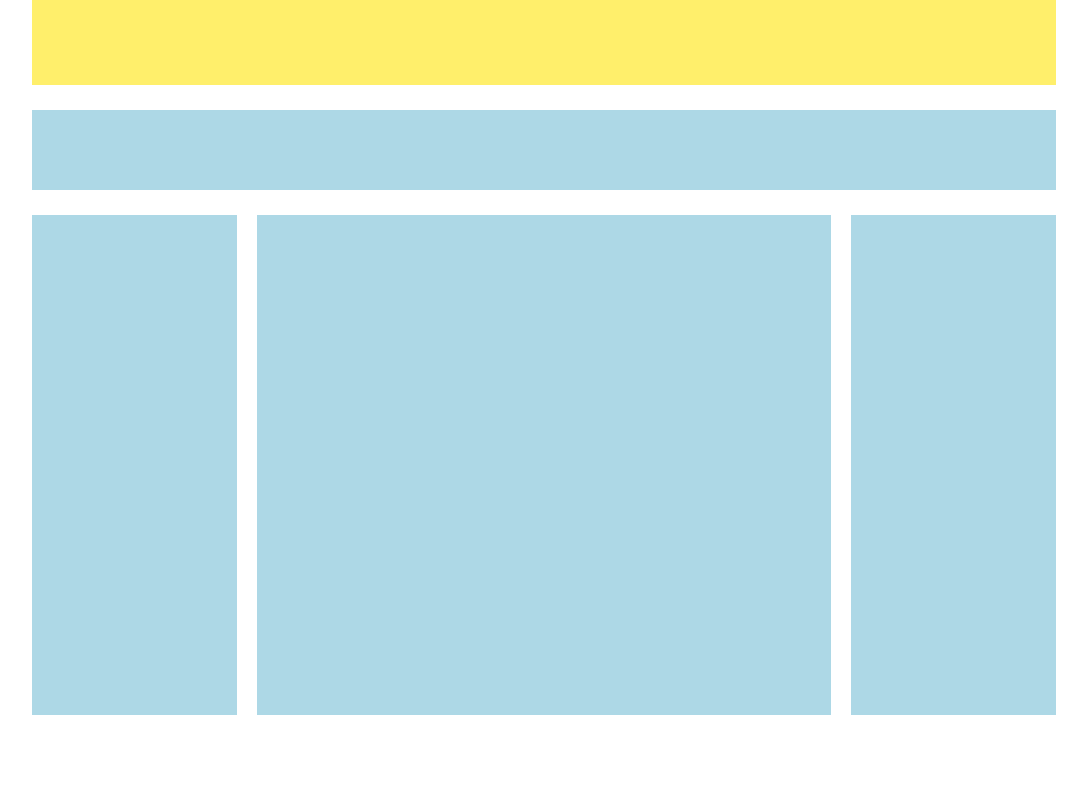
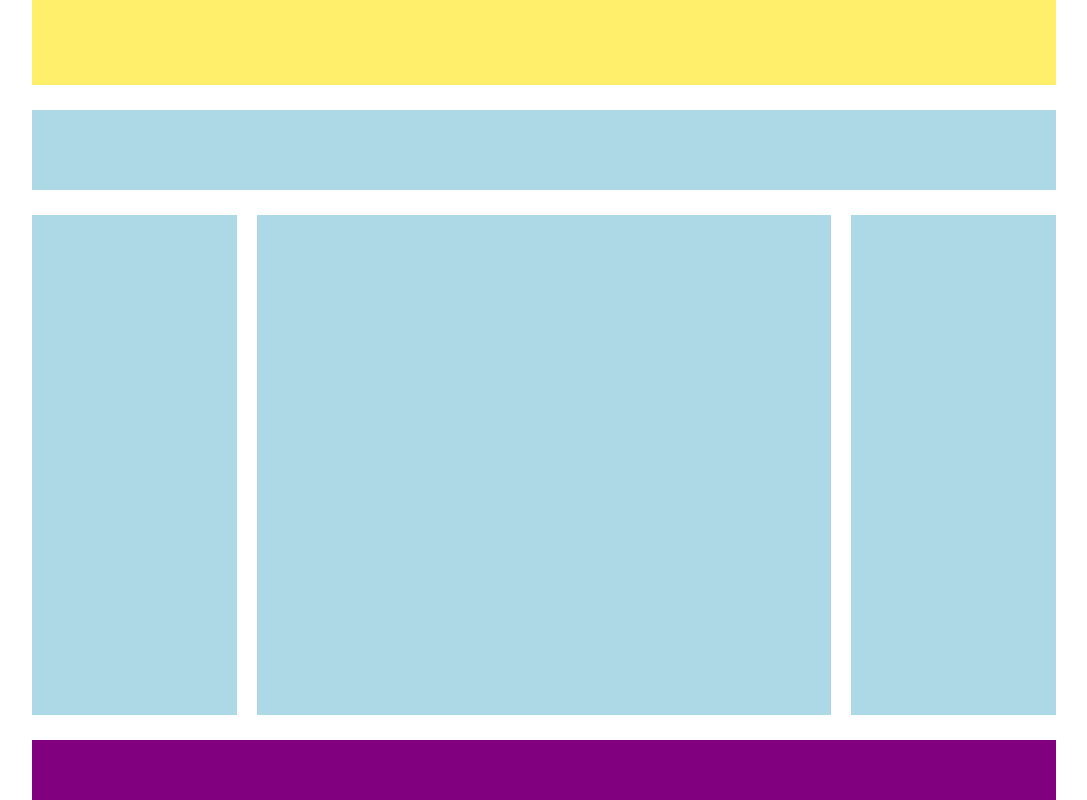
Before and after one commit to CassiniHub/htmlcss-struttura-wp, a plain HTML site: page index.html in a window 1280 px wide. Shown: the part 540-1340 px from the top of the page, without its empty margins (96-1183 px from the left). Before the commit the page ends 1280 px from the top, so only its background shows below. Drawn offline with Linux system fonts and the light colour scheme.

Commit message:
Footer structure
- Footer debug structure

```diff
--- a/css/master.css
+++ b/css/master.css
@@ -62,3 +62,10 @@ header{
   margin-bottom: 25px;
   background-color: lightblue;
 }
+
+/* FOOTER */
+footer{
+  /* debug rules */
+  height: 60px;
+  background-color: purple;
+}
--- a/index.html
+++ b/index.html
@@ -48,8 +48,10 @@
     </div>
 
     <!-- FOOTER -->
-    <footer>
+    <div class="center">
+      <footer>
 
-    </footer>
+      </footer>
+    </div>
   </body>
 </html>
```
